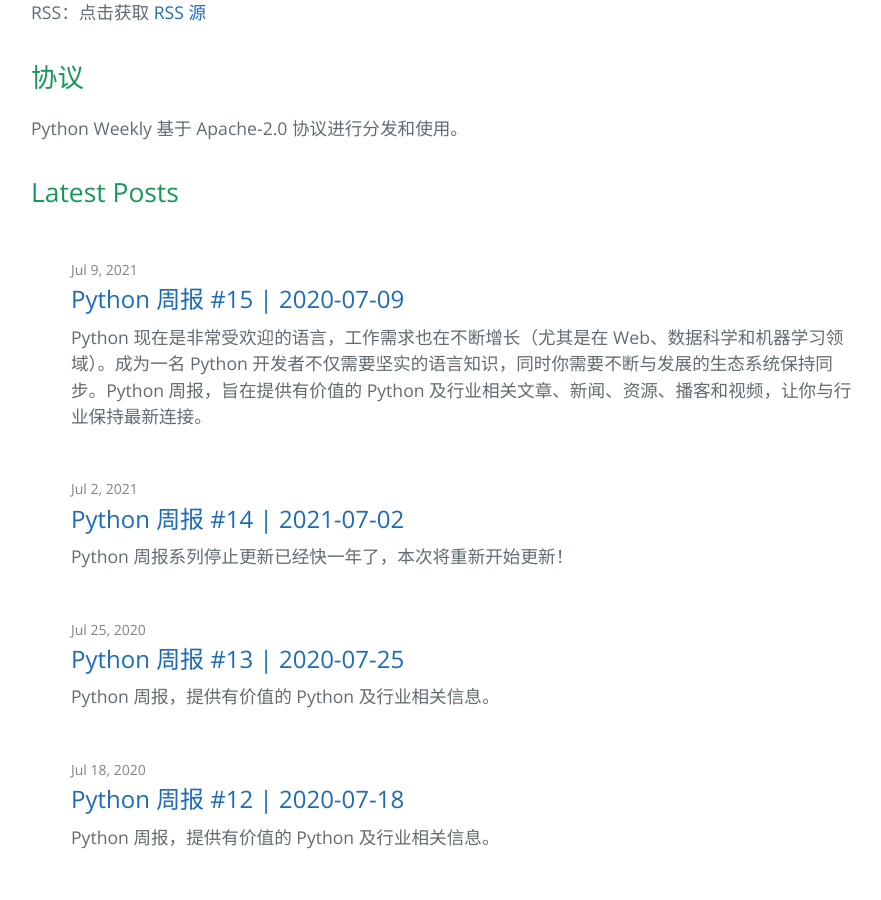
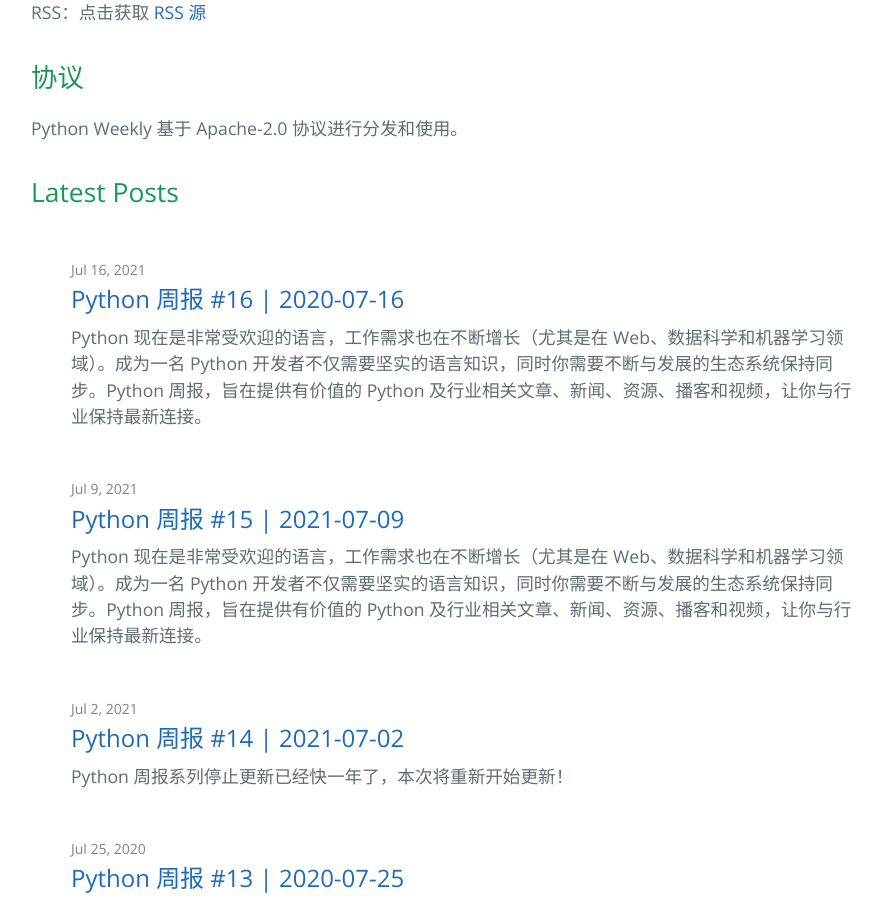
Before and after one commit to qiwihui/PythonWeekly, a Jekyll site: the page built from index.md, in a window 1280 px wide and 900 px high, scrolled down 745 px. Shown: the whole window, without its empty margins (193-1074 px from the left). Built offline with Jekyll 4.4.1, drawn with Linux system fonts in a browser that asks for light colours; part of the change alters nothing that is shown.

Commit message:
docs: python weekly #16

```diff
--- a/_posts/2021-07-09-#15.md
+++ b/_posts/2021-07-09-#15.md
@@ -1,6 +1,6 @@
 ---
 layout: post
-title: "Python 周报 #15 | 2020-07-09"
+title: "Python 周报 #15 | 2021-07-09"
 permalink: /15
 ---
 
--- /dev/null
+++ b/_posts/2021-07-16-#16.md
@@ -0,0 +1,71 @@
+---
+layout: post
+title: "Python 周报 #16 | 2020-07-16"
+permalink: /16
+---
+
+Python 现在是非常受欢迎的语言，工作需求也在不断增长（尤其是在 Web、数据科学和机器学习领域）。成为一名 Python 开发者不仅需要坚实的语言知识，同时你需要不断与发展的生态系统保持同步。Python 周报，旨在提供有价值的 Python 及行业相关文章、新闻、资源、播客和视频，让你与行业保持最新连接。
+
+如果你发现了有价值的信息、文章和工具等，可以到 [Issues](https://github.com/qiwihui/PythonWeekly/issues) 里提给我，写上简单推荐的理由即可。我们也欢迎你提出宝贵的意见和建议。
+
+## :newspaper_roll: 新闻
+
+### [微软通过 Windows 365 将 PC 置于云端](https://www.theverge.com/2021/7/14/22575064/microsoft-windows-365-cloud-pc-launch-date-price-features)
+
+微软正在将 Windows 置于云段。Windows 365 是一项新服务，可让企业从任何地方访问云 PC，在 Web 浏览器中流式传输 Windows 10 或 Windows 11 版本。虽然虚拟化和远程访问 PC 已经存在了十多年，但微软押注 Windows 365 为企业提供云 PC，就像他们转向办公室和远程工作的混合一样。
+
+## :pencil: 文章和教程
+
+### [关于 Django 用户模型你应该知道的](https://simpleisbetterthancomplex.com/article/2021/07/08/what-you-should-know-about-the-django-user-model.html)
+
+本文的目的是讨论默认 Django 用户模型实现的注意事项，并就如何解决这些问题提供一些建议。
+
+### [Python 3.11 中的新功能](https://docs.python.org/3.11/whatsnew/3.11.html)
+
+本文介绍了 Python 3.11 中与 3.10 相比的新功能。最主要的新功能是在打印错误回溯时，解释器现在将指向导致错误的确切表达式，而不仅仅是行。
+
+### [Python 幕后 #11：Python 导入系统的工作原理](https://tenthousandmeters.com/blog/python-behind-the-scenes-11-how-the-python-import-system-works/)
+
+Python 导入系统不仅看起来很复杂——它很复杂。 因此，即使文档非常好，它也不能让你全面了解正在发生的事情。得到全面了解的唯一方法是研究 Python 执行 import 语句时幕后发生的事情。 这就是我们在这篇文章中要做的。
+
+### [为什么不为这个 API 使用异步 Python？](https://write.as/rafaelcaricio/why-not-just-use-async-python-for-this-api)
+
+我经常偶然发现 Python 社区中的人们常被误导，认为使用异步 Python 代码会使他们的 API “运行得更快”。 异步 Python 是一个很棒的特性，应该小心使用。我经常发现的一点是同步和异步代码的混合。 一般规则是我们永远不应该将阻塞代码与异步代码混合在一起。 我想在这篇文章中展示一个简化的例子，我们可以观察异步 Python 的使用会损害 API 的性能，然后看看我们如何修复它。
+
+### [简单的重构](https://mathspp.com/blog/pydonts/bite-sized-refactoring)
+
+这篇博文向你展示了为什么重构很重要，并向你展示了如何分步完成，以免它变得太过分。
+
+### [使用 Python 和 TensorFlow 进行强化学习指南](https://rubikscode.net/2021/07/13/deep-q-learning-with-python-and-tensorflow-2-0/)
+
+在本文中，我们提供了强化学习的完整指南和其中一种 Q-Learning（在深度学习的帮助下成为 Deep Q-Learning）。 我们了解此类学习背后的灵感，并使用 Python、TensorFlow 和 TensorFlow Agents 实现它。
+
+### [深度学习的十年](https://bmk.sh/2019/12/31/The-Decade-of-Deep-Learning/)
+
+随着 2010 年代接近尾声，值得回顾一下这十年来深度学习取得的巨大进步。在越来越强大的计算能力和大数据可用性不断提高的推动下，深度学习已经成功地解决了许多以前难以解决的问题，尤其是在计算机视觉和自然语言处理方面。深度学习也开始在我们周围的任何地方看到现实世界的应用，从高影响到轻浮，从自动驾驶汽车和医学成像到虚拟助手和深度伪造。
+
+这篇文章概述了过去十年中一些最有影响力的深度学习论文。我希望通过提供略深的简洁和密集的摘要，以及对相关资源的许多参考，为深度学习的许多不同领域提供一个起点。
+
+## :office: 项目，软件包和代码
+
+### [Diagrams as Code](https://diagrams.mingrammer.com/)
+
+Diagrams 可让你用 Python 代码绘制云系统架构。
+
+它的诞生是为了在没有任何设计工具的情况下对新的系统架构进行原型设计。你还可以描述或可视化现有的系统架构。
+
+Diagrams as Code 允许你跟踪任何版本控制系统中的架构图更改。
+
+Diagram 目前支持六大供应商：AWS、Azure、GCP、Kubernetes、阿里云和 Oracle Cloud。它现在还支持本地节点以及编程语言和框架。
+
+<!-- ## :books: 书籍
+
+不错的书的推荐。
+
+## :tv: 音视频
+
+不错的音频和视频推荐，包含播客等。 -->
+
+## :coffee: 关注我们
+
+RSS 订阅：[PythonWeekly RSS](https://pyweekly.qiwihui.com/feed.xml)
```
